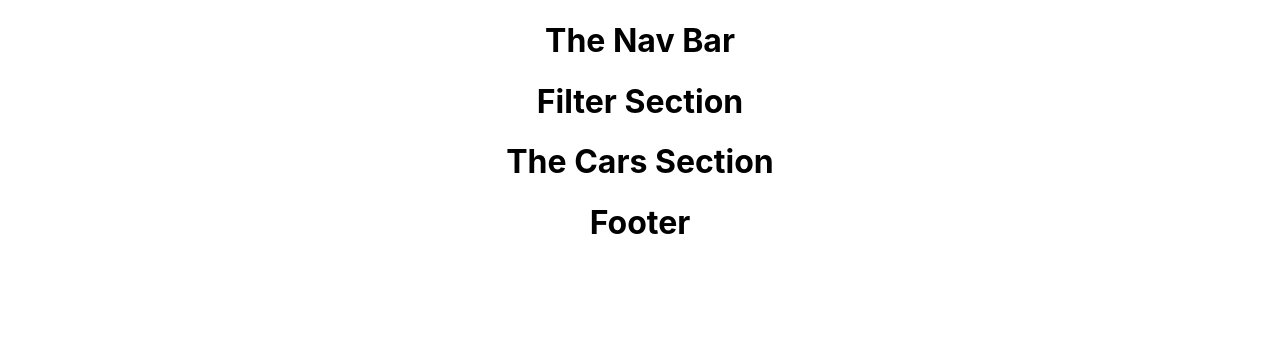
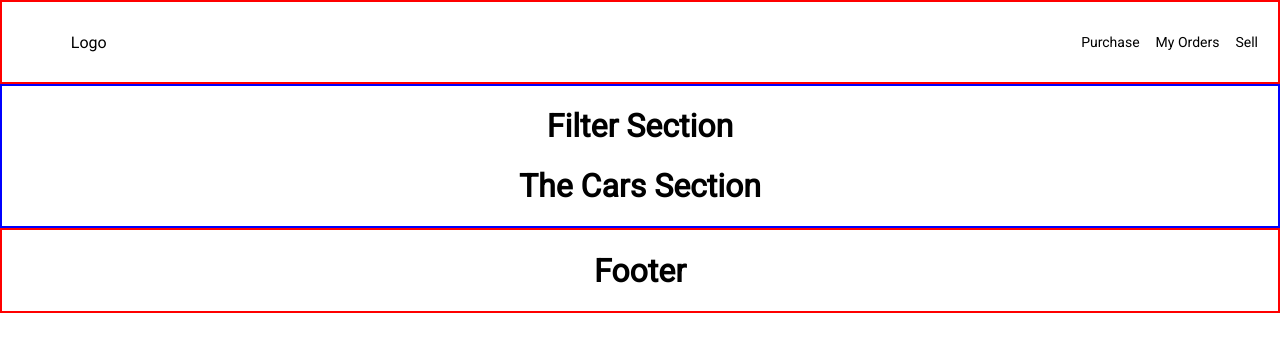
Before and after one commit to kaschief/auto1, a React (Create React App) app: page / in a window 1280 px wide. Shown: the top 352 px of the page. Built offline with nearby package versions, Linux system fonts and the light colour scheme.

Commit message:
nav bar structure complete

```diff
--- a/public/index.html
+++ b/public/index.html
@@ -1,40 +1,18 @@
 <!DOCTYPE html>
 <html lang="en">
   <head>
-    <meta charset="utf-8">
-    <link rel="shortcut icon" href="%PUBLIC_URL%/favicon.ico">
-    <meta name="viewport" content="width=device-width, initial-scale=1, shrink-to-fit=no">
-    <meta name="theme-color" content="#000000">
-    <!--
-      manifest.json provides metadata used when your web app is added to the
-      homescreen on Android. See https://developers.google.com/web/fundamentals/web-app-manifest/
-    -->
-    <link rel="manifest" href="%PUBLIC_URL%/manifest.json">
-    <!--
-      Notice the use of %PUBLIC_URL% in the tags above.
-      It will be replaced with the URL of the `public` folder during the build.
-      Only files inside the `public` folder can be referenced from the HTML.
+    <meta charset="utf-8" />
+    <link rel="shortcut icon" href="%PUBLIC_URL%/favicon.ico" />
+    <meta
+      name="viewport"
+      content="width=device-width, initial-scale=1, shrink-to-fit=no"
+    />
+    <meta name="theme-color" content="#000000" />
 
-      Unlike "/favicon.ico" or "favicon.ico", "%PUBLIC_URL%/favicon.ico" will
-      work correctly both with client-side routing and a non-root public URL.
-      Learn how to configure a non-root public URL by running `npm run build`.
-    -->
-    <title>React App</title>
+    <title>Auto1</title>
   </head>
   <body>
-    <noscript>
-      You need to enable JavaScript to run this app.
-    </noscript>
+    <noscript> You need to enable JavaScript to run this app. </noscript>
     <div id="root"></div>
-    <!--
-      This HTML file is a template.
-      If you open it directly in the browser, you will see an empty page.
-
-      You can add webfonts, meta tags, or analytics to this file.
-      The build step will place the bundled scripts into the <body> tag.
-
-      To begin the development, run `npm start` or `yarn start`.
-      To create a production bundle, use `npm run build` or `yarn build`.
-    -->
   </body>
 </html>
--- a/src/App.css
+++ b/src/App.css
@@ -1,27 +1,79 @@
+@import url('https://fonts.googleapis.com/css?family=Roboto');
+
 .App {
   text-align: center;
+  font-family: 'Roboto', sans-serif;
+  height: 100%;
+  margin: 0px;
+  padding: 0px;
 }
 
-.App-header {
-  background-color: #282c34;
-  min-height: 100vh;
+.Nav {
+  text-align: center;
+  font-family: 'Roboto', sans-serif;
+  border: 2px solid red;
+  height: 80px;
+  margin: 0px;
+  padding-right: 12px;
+  padding-left: 12px;
   display: flex;
-  flex-direction: column;
+  flex-direction: row;
+  flex-wrap: nowrap;
   align-items: center;
-  justify-content: center;
-  font-size: calc(10px + 2vmin);
-  color: white;
+  align-content: space-between;
 }
 
-.App-link {
-  color: #61dafb;
+.nav-links {
+  display: flex;
+  flex-direction: row;
+  justify-content: flex-end;
+  flex-grow: 4;
+  align-items: center;
 }
 
-@keyframes App-logo-spin {
-  from {
-    transform: rotate(0deg);
-  }
-  to {
-    transform: rotate(360deg);
-  }
+.nav-links > p {
+  padding-left: 8px;
+  padding-right: 8px;
+  font-family: 'Roboto', sans-serif;
+  font-size: 14px;
 }
+
+.nav-logo {
+  flex-grow: 0.5;
+}
+
+.Home {
+  text-align: center;
+  font-family: 'Roboto', sans-serif;
+  border: 2px solid blue;
+  height: 100%;
+  margin: 0px;
+  padding: 0px;
+}
+
+.Details {
+  text-align: center;
+  font-family: 'Roboto', sans-serif;
+  border: 2px solid purple;
+  height: 100%;
+  margin: 0px;
+  padding: 0px;
+}
+
+.NotFound {
+  text-align: center;
+  font-family: 'Roboto', sans-serif;
+  border: 2px solid green;
+  height: 100%;
+  margin: 0px;
+  padding: 0px;
+}
+
+.Footer {
+  text-align: center;
+  font-family: 'Roboto', sans-serif;
+  border: 2px solid red;
+  height: 100%;
+  margin: 0px;
+  padding: 0px;
+}
--- a/src/components/Nav.js
+++ b/src/components/Nav.js
@@ -3,7 +3,12 @@ import React, { useState, useEffect } from 'react';
 const Nav = () => {
   return (
     <div className="Nav">
-      <h1>The Nav Bar</h1>
+      <div className="nav-logo">Logo</div>
+      <div className="nav-links">
+        <p>Purchase</p>
+        <p>My Orders</p>
+        <p>Sell</p>
+      </div>
     </div>
   );
 };
--- a/src/index.css
+++ b/src/index.css
@@ -1,14 +1,9 @@
 body {
   margin: 0;
   padding: 0;
-  font-family: -apple-system, BlinkMacSystemFont, "Segoe UI", "Roboto", "Oxygen",
-    "Ubuntu", "Cantarell", "Fira Sans", "Droid Sans", "Helvetica Neue",
-    sans-serif;
-  -webkit-font-smoothing: antialiased;
-  -moz-osx-font-smoothing: grayscale;
 }
 
 code {
-  font-family: source-code-pro, Menlo, Monaco, Consolas, "Courier New",
+  font-family: source-code-pro, Menlo, Monaco, Consolas, 'Courier New',
     monospace;
 }
```
Also changed, not shown: 1 other file (tests, documents, lock files or other folders).
